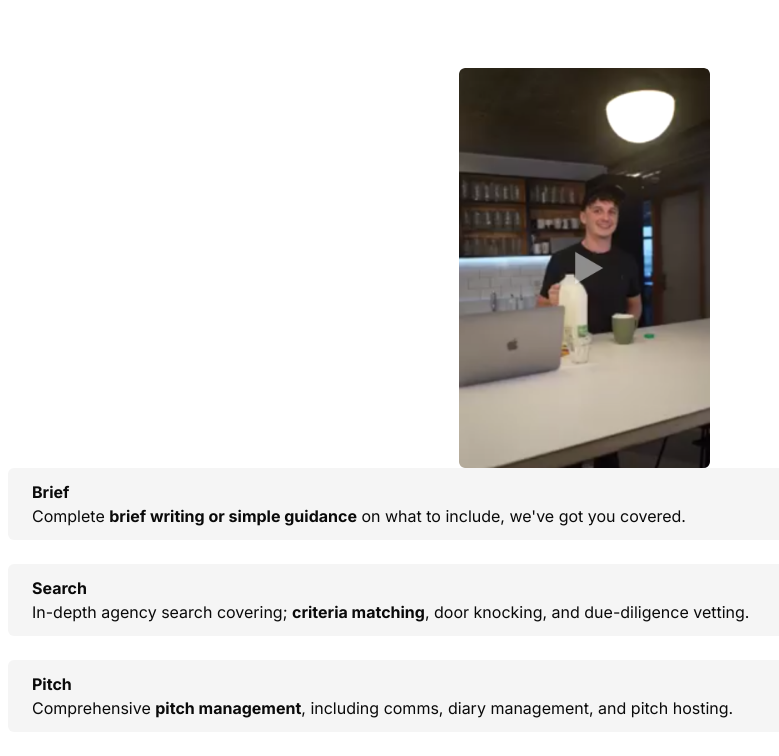
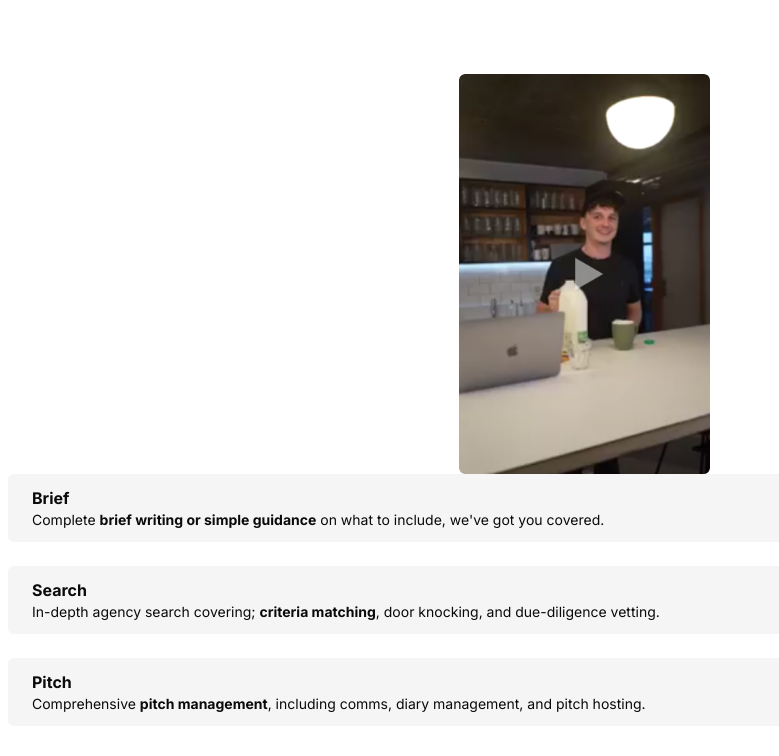
Before and after one commit to radromanov/nextjs-test, a Next.js app: page / in a window 1280 px wide. Shown: the top 756 px of the page, without its empty margins (56-835 px from the left). Built offline with nearby package versions, Linux system fonts and the light colour scheme.

Commit message:
Add Typography component

```diff
--- a/collections/Selections/Selections.tsx
+++ b/collections/Selections/Selections.tsx
@@ -1,27 +1,30 @@
 import { Card } from "@/components/Cards";
+import { Typography } from "@/components/Typography";
 
 export const Selections = () => {
   return (
     <div className="container flex flex-col gap-6 items-start w-full">
-      <Card title="Brief" className="w-[87%]">
-        <p>
+      <Card title="Brief" className="w-[92%]">
+        <Typography>
           Complete{" "}
           <span className="font-bold">brief writing or simple guidance</span> on
           what to include, we've got you covered.
-        </p>
+        </Typography>
       </Card>
 
-      <Card title="Search" className="w-[92%]">
-        In-depth agency search covering;{" "}
-        <span className="font-bold">criteria matching</span>, door knocking, and
-        due-diligence vetting.
+      <Card title="Search" className="w-[96%]">
+        <Typography>
+          In-depth agency search covering;{" "}
+          <span className="font-bold">criteria matching</span>, door knocking,
+          and due-diligence vetting.
+        </Typography>
       </Card>
 
-      <Card title="Pitch" className="w-[97%]">
-        <p>
+      <Card title="Pitch" className="w-full">
+        <Typography>
           Comprehensive <span className="font-bold">pitch management</span>,
           including comms, diary management, and pitch hosting.
-        </p>
+        </Typography>
       </Card>
     </div>
   );
--- /dev/null
+++ b/components/Typography/Typography.tsx
@@ -0,0 +1,18 @@
+import { cn } from "@/lib/utils";
+import React from "react";
+
+interface Props
+  extends React.DetailedHTMLProps<
+    React.HTMLAttributes<HTMLParagraphElement>,
+    HTMLParagraphElement
+  > {
+  children: React.ReactNode;
+}
+
+export const Typography = ({ children, className, ...props }: Props) => {
+  return (
+    <p className={cn("text-sm", className)} {...props}>
+      {children}
+    </p>
+  );
+};
--- /dev/null
+++ b/components/Typography/index.ts
@@ -0,0 +1 @@
+export * from "./Typography";
```
